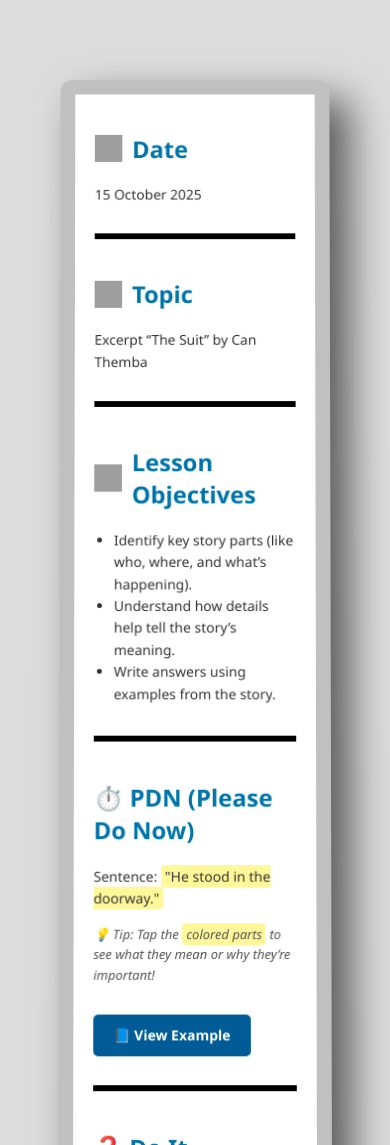
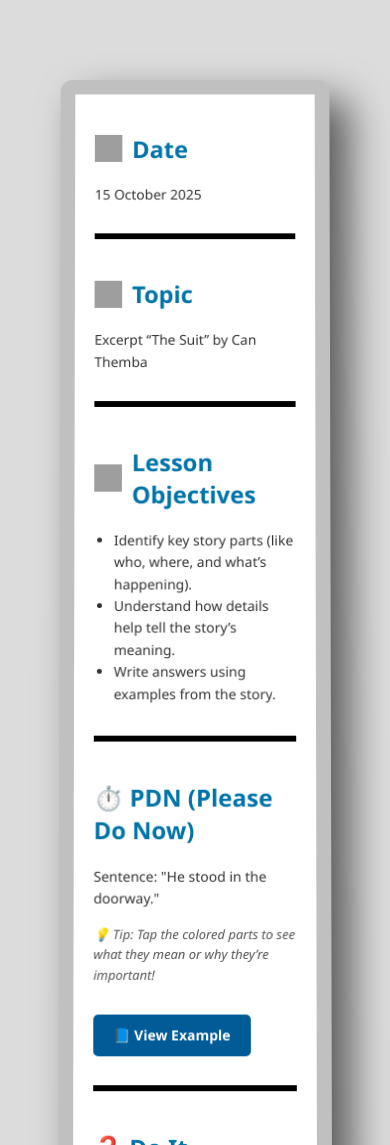
Before and after one commit to fredrock007/Lesson-Plan, a plain HTML site: page index.html in a window 390 px wide. Shown: the top 1145 px of the page. Drawn offline with Linux system fonts and the light colour scheme; grey boxes are pictures that could not be loaded.

Commit message:
Change highlight color from yellow to white

```diff
--- a/index.html
+++ b/index.html
@@ -137,8 +137,8 @@
 
     <div class="section">
       <h2>⏱️ PDN (Please Do Now)</h2>
-      <p>Sentence: <span class="highlight-yellow" onclick="toggleBox('pdnExample')">"He stood in the doorway."</span></p>
-      <p class="hint">💡 Tip: Tap the <span class="highlight-yellow">colored parts</span> to see what they mean or why they’re important!</p>
+      <p>Sentence: <span class="highlight-white" onclick="toggleBox('pdnExample')">"He stood in the doorway."</span></p>
+      <p class="hint">💡 Tip: Tap the <span class="highlight-white">colored parts</span> to see what they mean or why they’re important!</p>
       <p><a href="javascript:void(0);" class="button" onclick="toggleBox('pdnExample')">📘 View Example</a></p>
     </div>
 
```
